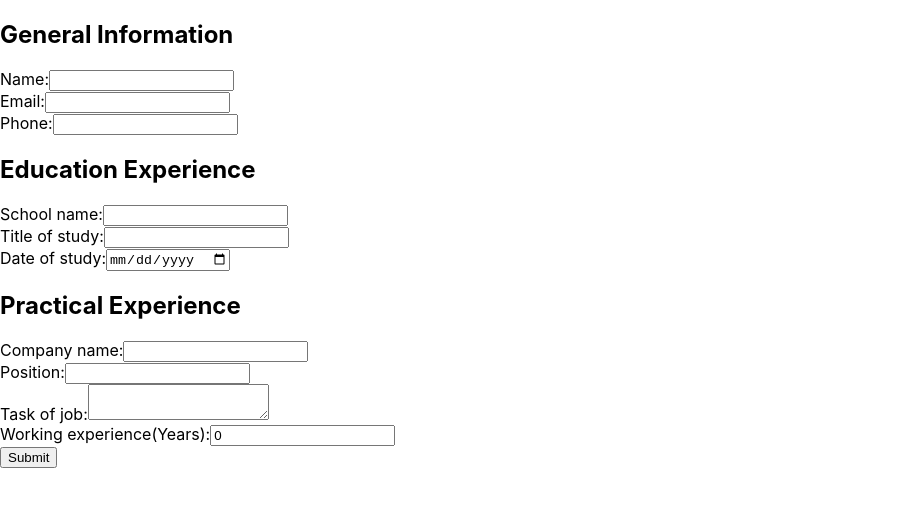
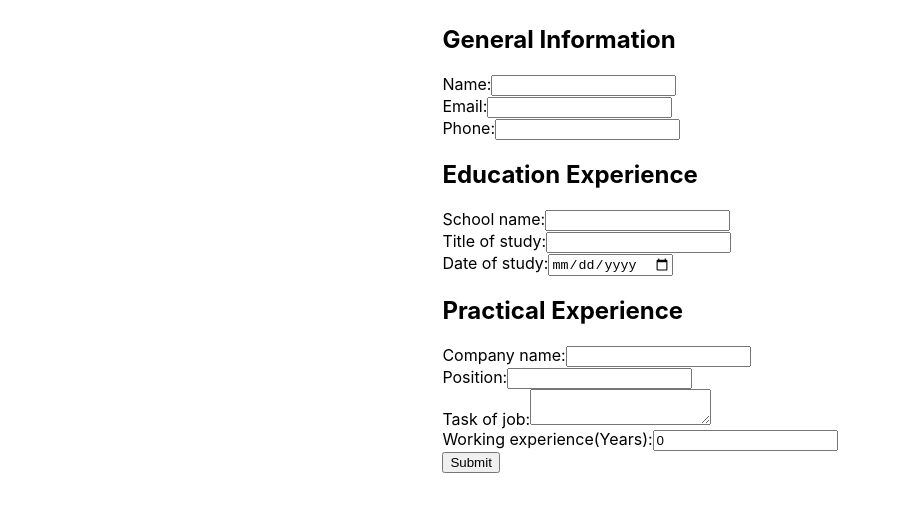
Before and after one commit to naratip69/cv-project, a React (Create React App) app: page / in a window 1280 px wide. Shown: the top 512 px of the page, without its empty margins (0-901 px from the left). Built offline with nearby package versions, Linux system fonts and the light colour scheme.

Commit message:
add style to class App

```diff
--- a/public/index.html
+++ b/public/index.html
@@ -11,7 +11,6 @@
     <title>Cv form</title>
   </head>
   <body>
-    <noscript>You need to enable JavaScript to run this app.</noscript>
     <div id="root"></div>
   </body>
 </html>
--- a/src/styles/App.css
+++ b/src/styles/App.css
@@ -1,3 +1,10 @@
 .hide {
   display: none;
 }
+
+.App {
+  display: flex;
+  align-items: center;
+  justify-content: center;
+  margin: 5px;
+}
```
